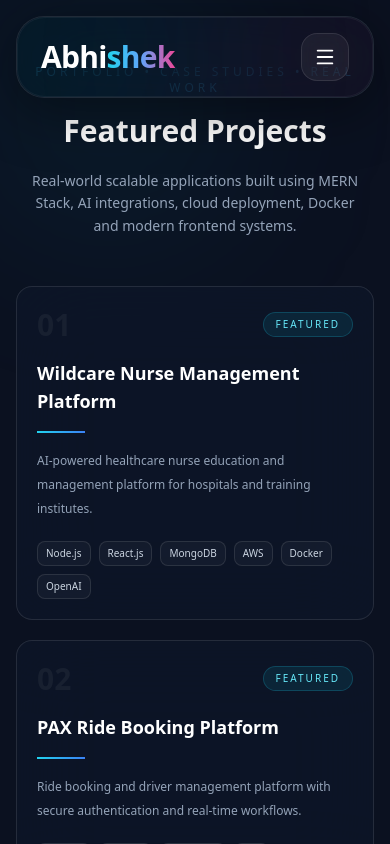
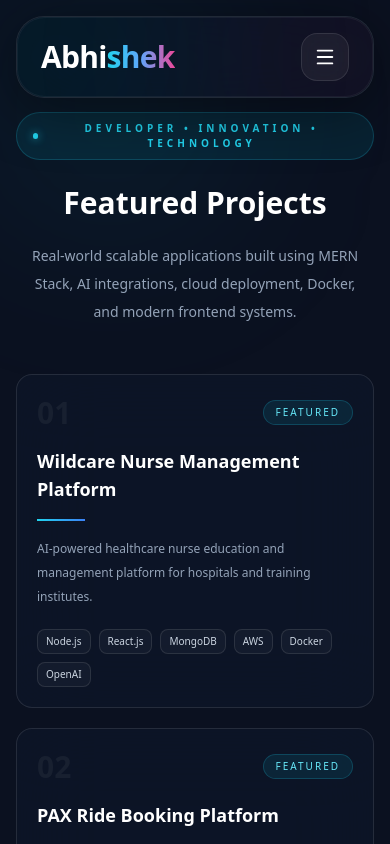
Before and after one commit to Abhishek-K-Vishvakarma/former_abhishek_portfolio, a Next.js app: page /projects in a window 390 px wide. Shown: the top 844 px of the page. Built offline with nearby package versions, Linux system fonts and the light colour scheme.

Commit message:
fix: resolve mobile navbar overlap and responsive alignment

```diff
--- a/src/app/about/page.js
+++ b/src/app/about/page.js
@@ -33,7 +33,22 @@ export default function AboutPage() {
 
       <Navbar />
 
-      <section className="relative min-h-screen overflow-hidden bg-[#030712] py-16 sm:py-24">
+      <section
+        className="
+    relative
+    min-h-screen
+    overflow-hidden
+
+    pt-28
+    sm:pt-32
+
+    pb-16
+    sm:pb-24
+
+    px-4
+    sm:px-0
+  "
+      >
 
         {/* Background Glow */}
         <div className="absolute top-0 left-0 w-[220px] sm:w-[400px] h-[220px] sm:h-[400px] bg-cyan-500/10 blur-[140px] rounded-full"></div>
@@ -47,7 +62,7 @@ export default function AboutPage() {
     ===================== */}
           <div className="max-w-4xl mx-auto text-center">
 
-            <div className="inline-flex items-center gap-2 px-4 py-2 rounded-full bg-cyan-500/10 border border-cyan-400/20 mb-6">
+            <div className="inline-flex flex-row items-center gap-2 px-4 py-2 rounded-full bg-cyan-500/10 border border-cyan-400/20 mb-6 overflow-x-auto">
               <div className="w-1.5 h-1.5 rounded-full bg-cyan-400 animate-pulse"></div>
               <p className="text-[10px] sm:text-xs uppercase tracking-[4px] text-cyan-400 font-semibold">
                 About • Experience • Skills
@@ -77,7 +92,7 @@ export default function AboutPage() {
           {/* =====================
         MAIN SECTION
     ===================== */}
-          <div className="mt-14 sm:mt-20 grid lg:grid-cols-2 gap-8 sm:gap-14 items-center">
+          <div className="mt-14 sm:mt-20 grid lg:grid-cols-2 gap-8 sm:gap-14 items-start">
 
             {/* LEFT — IMAGE */}
             <div className="relative flex justify-center">
--- a/src/app/contact/page.js
+++ b/src/app/contact/page.js
@@ -94,8 +94,22 @@ export default function ContactPage() {
     <>
       <Navbar />
 
-      <section className="relative min-h-screen overflow-hidden py-16 sm:py-24 px-4 sm:px-0">
+      <section
+        className="
+    relative
+    min-h-screen
+    overflow-hidden
 
+    pt-28
+    sm:pt-32
+
+    pb-16
+    sm:pb-24
+
+    px-4
+    sm:px-0
+  "
+      >
         {/* Background Effects (smaller on mobile) */}
         <div className="absolute top-0 left-0 w-[220px] sm:w-[400px] h-[220px] sm:h-[400px] bg-cyan-500/10 blur-[100px] sm:blur-[140px] rounded-full"></div>
 
@@ -106,9 +120,42 @@ export default function ContactPage() {
           {/* Heading */}
           <div className="text-center max-w-4xl mx-auto">
 
-            <p className="uppercase tracking-[4px] sm:tracking-[5px] text-sky-400 text-xs sm:text-sm mb-4 sm:mb-5">
-              Contact • Collaboration • Opportunities
-            </p>
+            <div className="
+inline-flex
+items-center
+gap-2
+px-4
+py-2
+rounded-full
+bg-cyan-500/10
+border
+border-cyan-400/20
+mb-6
+">
+
+              <div className="
+  w-1.5
+  h-1.5
+  rounded-full
+  bg-cyan-400
+  animate-pulse
+  ">
+              </div>
+
+              <p className="
+  uppercase
+  tracking-[3px]
+  sm:tracking-[5px]
+  text-cyan-400
+  text-[9px]
+  sm:text-xs
+  font-semibold
+  whitespace-nowrap
+  ">
+                Contact • Collaboration • Opportunities
+              </p>
+
+            </div>
 
             <h1 className="text-3xl sm:text-5xl md:text-6xl font-black leading-tight">
               Let's <span className="gradient-text">Connect</span>
--- a/src/app/projects/page.js
+++ b/src/app/projects/page.js
@@ -10,7 +10,22 @@ export default function ProjectsPage() {
     <>
       <Navbar />
 
-      <section className="relative min-h-screen overflow-hidden py-16 sm:py-24 px-4 sm:px-0">
+      <section
+        className="
+    relative
+    min-h-screen
+    overflow-hidden
+
+    pt-28
+    sm:pt-32
+
+    pb-16
+    sm:pb-20
+
+    px-4
+    sm:px-0
+  "
+      >
 
         {/* Background */}
         <div className="absolute top-0 left-0 w-[220px] sm:w-[400px] h-[220px] sm:h-[400px] bg-cyan-500/10 blur-[100px] sm:blur-[140px] rounded-full"></div>
@@ -22,17 +37,82 @@ export default function ProjectsPage() {
           {/* Heading */}
           <div className="text-center max-w-4xl mx-auto">
 
-            <p className="uppercase tracking-[4px] sm:tracking-[5px] text-sky-400 text-xs sm:text-sm mb-4 sm:mb-5">
-              Portfolio • Case Studies • Real Work
-            </p>
+            <div
+              className="
+    inline-flex
+    items-center
+    gap-2
+    px-4
+    py-2
+    rounded-full
+    bg-cyan-500/10
+    border
+    border-cyan-400/20
+    mb-6
+    "
+            >
 
-            <h1 className="text-3xl sm:text-5xl md:text-6xl font-black leading-tight">
-              Featured <span className="gradient-text">Projects</span>
+              <div
+                className="
+      w-1.5
+      h-1.5
+      rounded-full
+      bg-cyan-400
+      animate-pulse
+      shadow-[0_0_8px_rgba(34,211,238,0.8)]
+      "
+              />
+
+              <p
+                className="
+      uppercase
+      tracking-[4px]
+      sm:tracking-[5px]
+      text-cyan-400
+      text-[10px]
+      sm:text-xs
+      font-semibold
+      "
+              >
+                Developer • Innovation • Technology
+              </p>
+
+            </div>
+
+            <h1
+              className="
+    text-3xl
+    sm:text-5xl
+    md:text-6xl
+    font-black
+    leading-tight
+    "
+            >
+              Featured{" "}
+              <span className="gradient-text">
+                Projects
+              </span>
             </h1>
 
-            <p className="text-slate-400 mt-5 sm:mt-8 text-sm sm:text-lg leading-relaxed px-2 sm:px-0">
-              Real-world scalable applications built using MERN Stack, AI integrations,
-              cloud deployment, Docker and modern frontend systems.
+            <p
+              className="
+    text-slate-400
+    mt-5
+    sm:mt-8
+    text-sm
+    sm:text-lg
+    leading-7
+    sm:leading-8
+    max-w-3xl
+    mx-auto
+    px-2
+    sm:px-0
+    "
+            >
+              Real-world scalable applications built using
+              MERN Stack, AI integrations,
+              cloud deployment, Docker,
+              and modern frontend systems.
             </p>
 
           </div>
```
